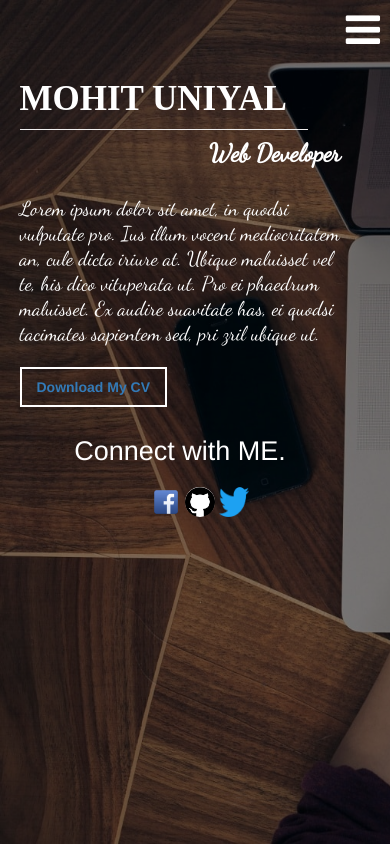
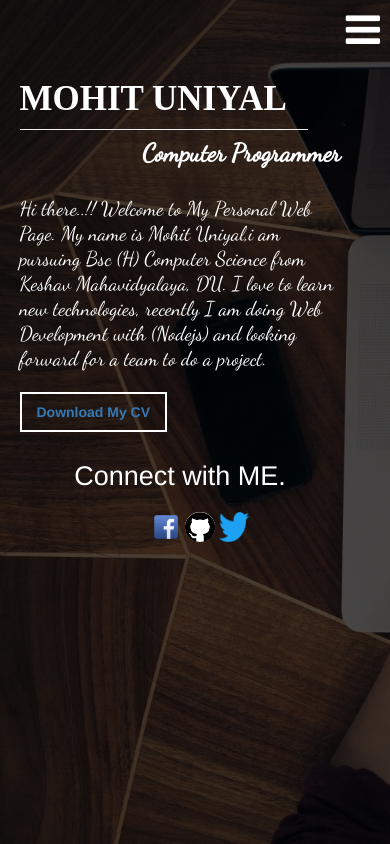
Before and after one commit to mohit2016/mohit2016.github.io, a plain HTML site: page index.html in a window 390 px wide. Drawn offline with nearby package versions, Linux system fonts and the light colour scheme.

Commit message:
New Resume and add Folder

```diff
--- a/index.html
+++ b/index.html
@@ -36,13 +36,12 @@
     <div class="right">
                 <div class="intro">
                     <h1>MOHIT UNIYAL</h1><hr align="left" size="30">
-                    <h2>Web Developer</h2>
+                    <h2>Computer Programmer</h2>
                     <br>
                     <p class="txt">
-                        Lorem ipsum dolor sit amet, in quodsi vulputate pro.
-                        Ius illum vocent mediocritatem an, cule dicta iriure at.
-                        Ubique maluisset vel te, his dico vituperata ut. Pro ei phaedrum maluisset.
-                        Ex audire suavitate has, ei quodsi tacimates sapientem sed, pri zril ubique ut.
+                        Hi there..!!
+                        Welcome to My Personal Web Page. My name is Mohit Uniyal,i am pursuing Bsc (H) Computer Science from Keshav Mahavidyalaya, DU.
+                        I love to learn new technologies, recently I am doing Web Development with (Nodejs) and looking forward for a team to do a project.
                     </p><br/>
                     <a href="resume.pdf">
                         <span class="cv">
@@ -60,13 +59,13 @@
 
                     <ul>
                         <li>
-                            <a href="https://www.facebook.com/mohit.uniyal.31" target="_blank"><img src="fb.png" class="img">  </a>
+                            <a href="https://www.facebook.com/mohit.uniyal.31" target="_blank"><img src="img/fb.png" class="img">  </a>
                         </li>
                         <li>
-                            <a href="https://github.com/mohit2016" target="_blank"><img src="Github.png" style = "border-radius:30px;" class="img">  </a>
+                            <a href="https://github.com/mohit2016" target="_blank"><img src="img/Github.png" style = "border-radius:30px;" class="img">  </a>
                         </li>
                         <li>
-                            <a href="#"><img src="twitter.png" class="img">    </a>
+                            <a href="#"><img src="img/twitter.png" class="img">    </a>
                         </li>
                     </ul>
                 </div>
--- a/style.css
+++ b/style.css
@@ -1,5 +1,5 @@
 body{
-    background: url("back.jpg");
+    background: linear-gradient(rgba(0,0,0,0.7),rgba(0,0,0,0.7)) , url("img/back.jpg");
     background-attachment: fixed;
     background-repeat: no-repeat;
     background-size: cover;
@@ -7,29 +7,16 @@ body{
     padding: 0;
     margin: 0;
     opacity: 1;
+}
 
-}
 #menu{
     font-size:40px;
     color:white;
     padding:10px;
     display: none;
 }
-.cover{
-    height: 100%;
-    width:100%;
-    position: fixed;
-     background-color: black;
-    position: absolute;
-    opacity: 0.5;
-    display: hidden;
-    /*border: 1px solid pink;*/
-    z-index: -10;
-
-}
 
 .left{
-
     width:10%;
     margin-left: 0px;
     padding: 0;
@@ -39,11 +26,11 @@ body{
     height: 100%;
     text-align: center;
 
-
 }
 .left ul li {
     margin-right: 80px;
     font-size: 13px;
+
 }
 
 ul{
@@ -90,10 +77,9 @@ li span:hover{
     /*border: 1px solid yellow;*/
     color:white;
     width:70%;
+    float: left;
+}
 
-    float: left;
-
-}
 .intro h1{
     font-size: 50px;
     font-weight: 700;
@@ -173,15 +159,15 @@ a{
     }
 
     .left{
-
+        overflow: scroll;
         z-index: 1;
         width:140px;
-        margin-top:-1px;
-        height: 100%;
+        margin-top:0px;
+        height: 100vh;
         left: -200px;
         background-color: #171b21;
         padding: 10px;
-        padding-top: 20px;
+        padding-top: 0px;
         position: absolute;
         transition: 0.5s;
     }
```
Also changed, not shown: img/Github.png (renamed from Github.png), img/back.jpg (renamed from back.jpg), img/fb.png (renamed from fb.png), img/twitter.png (renamed from twitter.png), 2 other files. Lines whose indentation alone changed are shown as unchanged.
